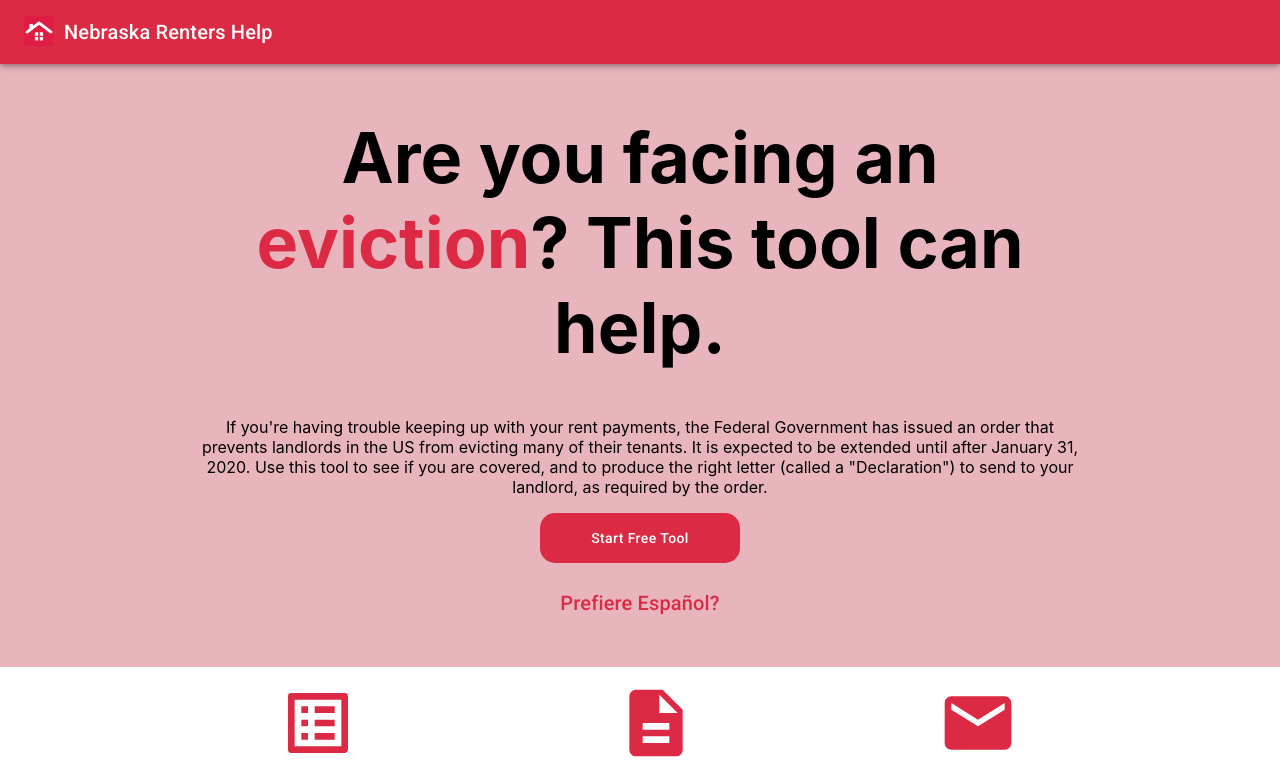
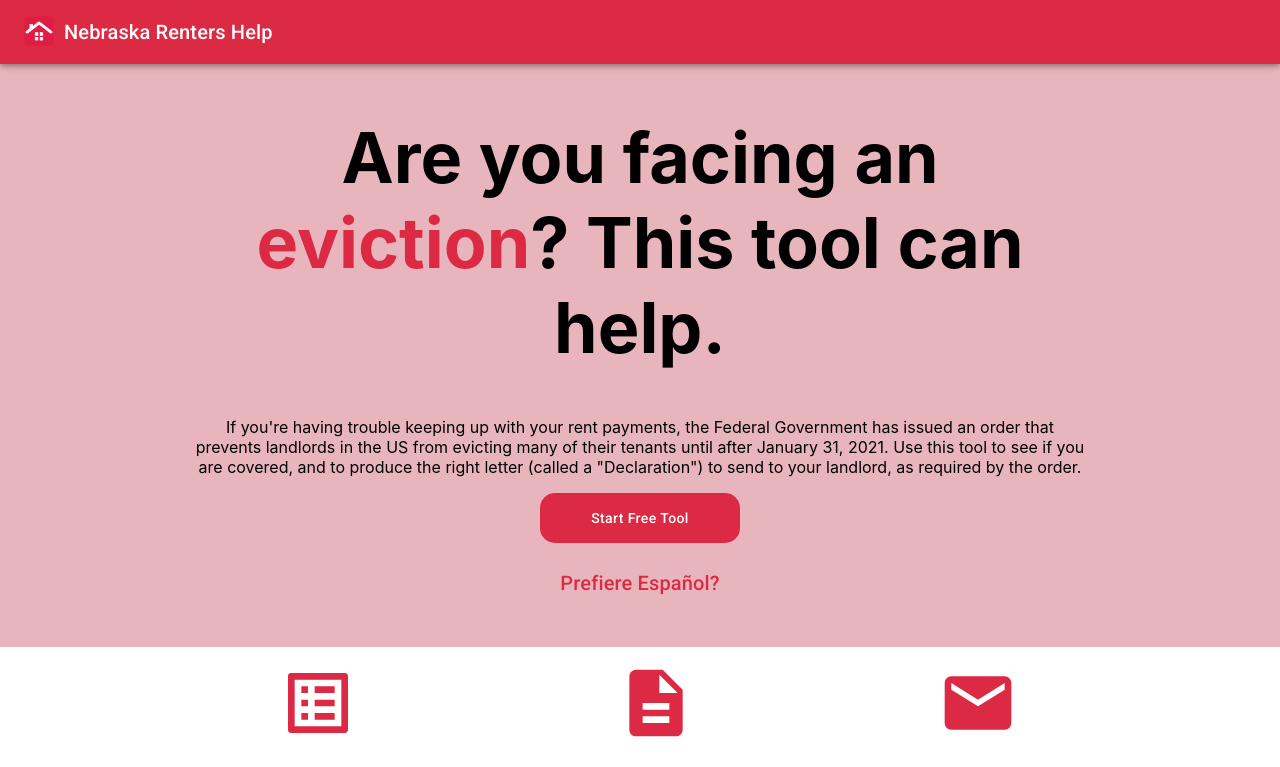
Before and after one commit to opennebraska/renters-help, a React (Create React App) app: page / in a window 1280 px wide. Shown: the top 767 px of the page. Built offline with nearby package versions, Linux system fonts and the light colour scheme.

Commit message:
Change eviction order end date now that legislation was signed.

```diff
--- a/src/translations/en.js
+++ b/src/translations/en.js
@@ -57,7 +57,7 @@ const translations = {
         homePageTitle: 'Are you facing an <1>eviction</1>? This tool can help.',
         homeReasonToUse: "If you're having trouble keeping up with your rent payments, the Federal Government has issued an " +
             "order that prevents " +
-            "landlords in the US from evicting many of their tenants. It is expected to be extended until after January 31, 2020. Use this " +
+            "landlords in the US from evicting many of their tenants until after January 31, 2021. Use this " +
             "tool to see if you are covered, " +
             "and to produce the right letter (called a \"Declaration\") to send to your landlord, as required " +
             "by the order.",
```
